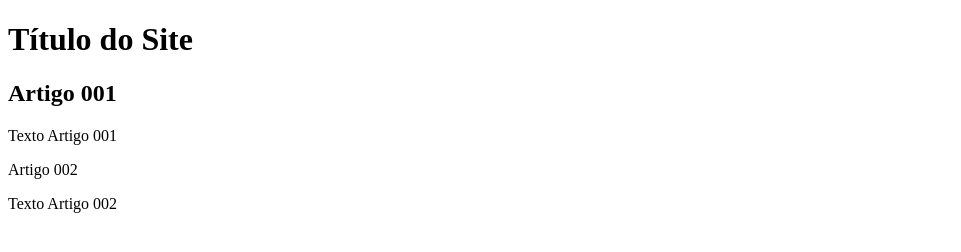
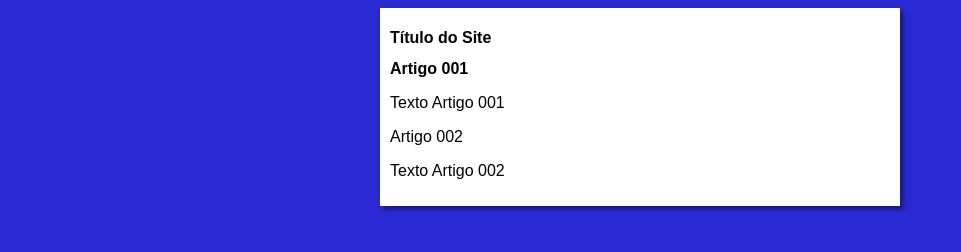
Before and after one commit to HenriqueLLs/projeto-site, a plain HTML site: page index.html in a window 1280 px wide. Shown: the whole page, without its empty margins (0-961 px from the left). Drawn offline with Linux system fonts and the light colour scheme.

Commit message:
iniciei o design

```diff
--- /dev/null
+++ b/estilo/style.css
@@ -0,0 +1,16 @@
+*{
+    font-family: Arial, Helvetica, sans-serid;
+    font-size: 16px;
+}
+
+body {
+    background-color: rgb(42, 42, 212);
+
+}
+main {
+    background-color: white;
+    width: 500px;
+    margin: auto;
+    padding: 10px;
+    box-shadow: 3px 3px 5px rgba(0,0,0,0.473);
+}
--- a/index.html
+++ b/index.html
@@ -4,6 +4,7 @@
     <meta charset="UTF-8">
     <meta name="viewport" content="width=device-width, initial-scale=1.0">
     <title>Document</title>
+    <link rel="stylesheet" href="estilo/style.css">
 </head>
 <body>
     <main>
```
